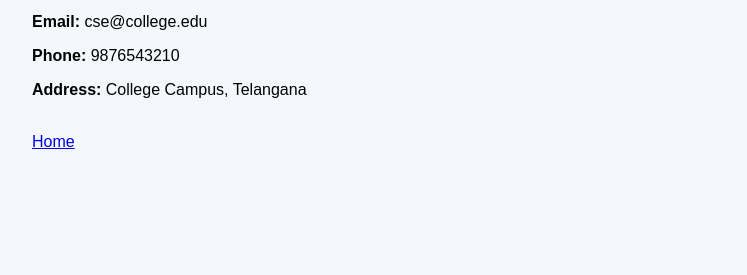
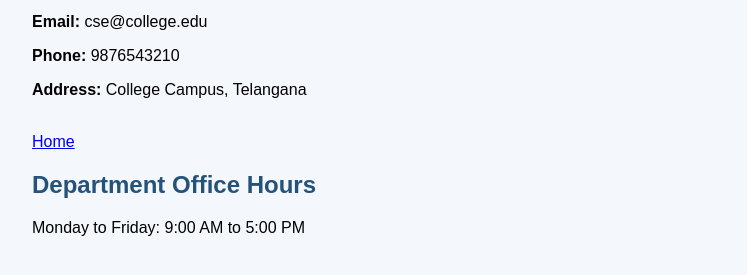
Before and after one commit to Muskan0716/college-department-website-1, a plain HTML site: page contact.html in a window 1280 px wide. Shown: the part 119-394 px from the top of the page, without its empty margins (8-755 px from the left). Drawn offline with Linux system fonts and the light colour scheme.

Commit message:
Add department contact information

```diff
--- a/contact.html
+++ b/contact.html
@@ -20,6 +20,8 @@
     <br>
 
     <a href="index.html">Home</a>
+<h2>Department Office Hours</h2>
+<p>Monday to Friday: 9:00 AM to 5:00 PM</p>
 
 </body>
 </html>
```
